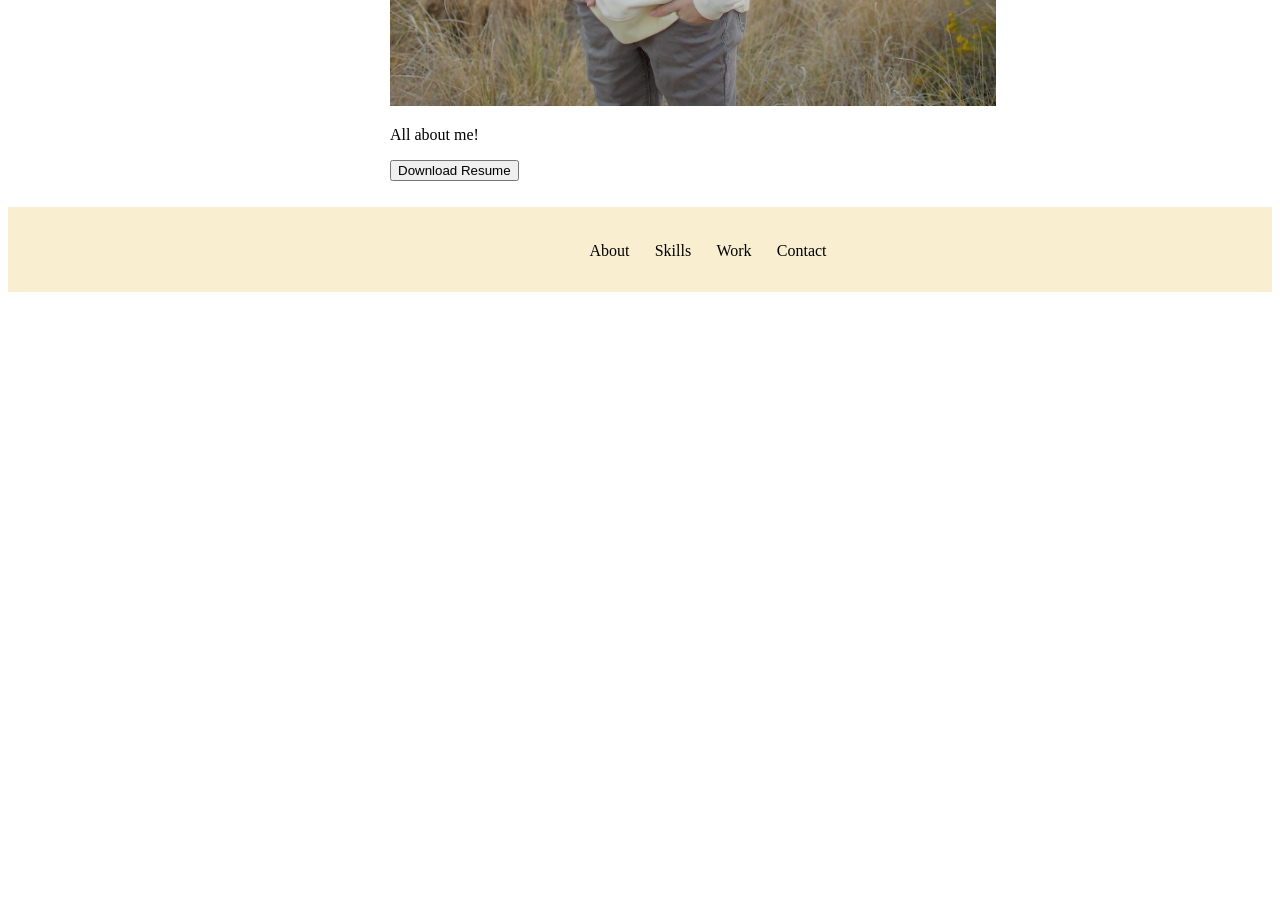
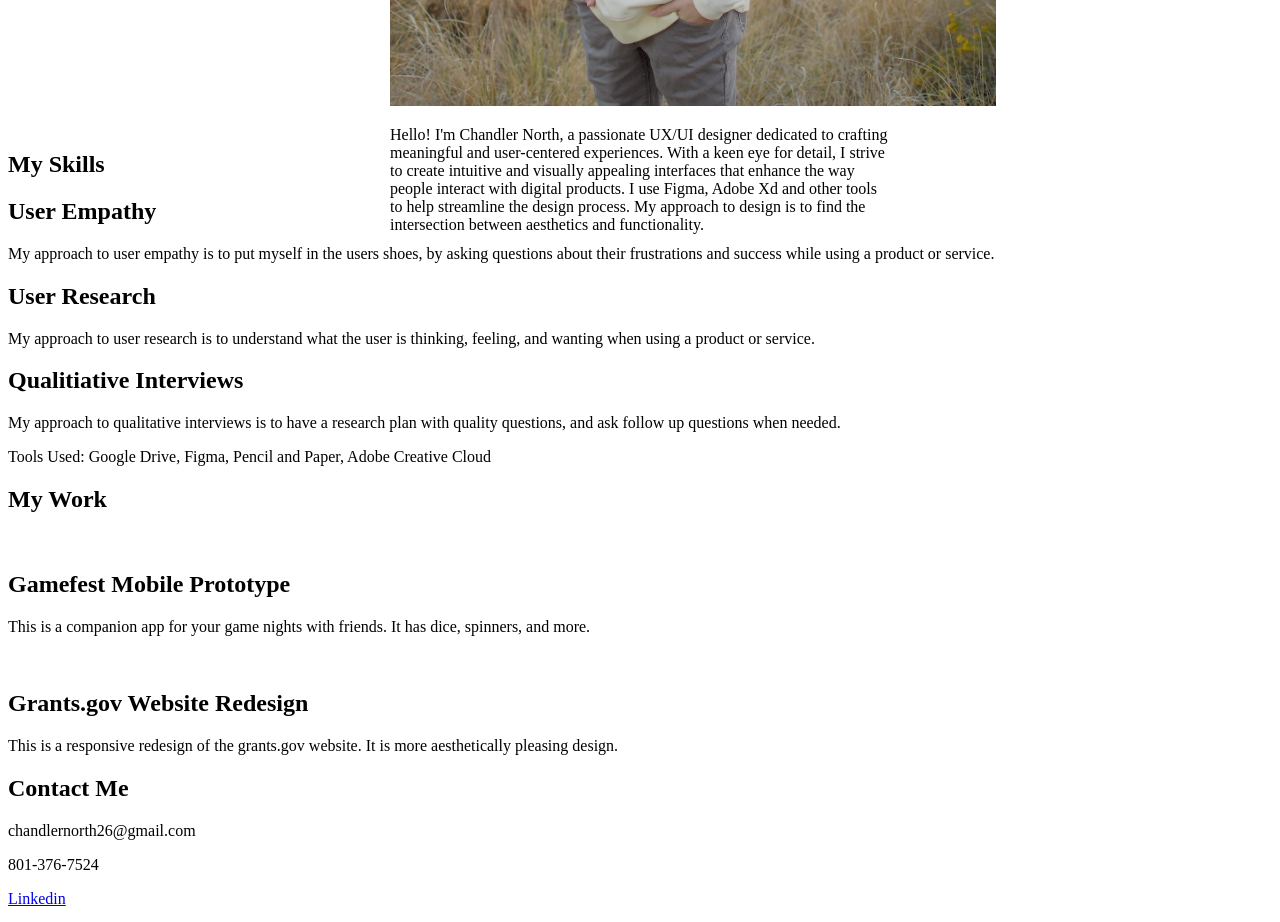
Before and after one commit to Chandlernorth/portfolio-webpage, a plain HTML site: page index.html in a window 1280 px wide. Shown: the part 698-1620 px from the top of the page. Before the commit the page ends 998 px from the top, so only its background shows below. Drawn offline with Linux system fonts and the light colour scheme.

Commit message:
Update index.html

```diff
--- a/index.html
+++ b/index.html
@@ -32,9 +32,54 @@
                 <div class="content">
                     <img src="images/me.JPG" alt="Me image">
                     <p>
-                        All about me!
+                        Hello! I'm Chandler North, a passionate UX/UI designer dedicated to crafting meaningful and user-centered experiences. With a keen eye for detail, I strive to create intuitive and visually appealing interfaces that enhance the way people interact with digital products. I use Figma, Adobe Xd and other tools to help streamline the design process. My approach to design is to find the intersection between aesthetics and functionality.
                     </p>
-                    <button>Download Resume</button>
+                </div>
+            </section>
+
+            <section class="skills">
+                <h1>My Skills</h1>
+                <div>
+                    <h2>User Empathy</h2>
+                    <p>My approach to user empathy is to put myself in the users shoes, by asking questions about their frustrations and success while using a product or service.</p>
+                </div>
+                <div>
+                    <h2>User Research</h2>
+                    <p>My approach to user research is to understand what the user is thinking, feeling, and wanting when using a product or service.</p>
+                </div>
+                <div>
+                    <h2>Qualitiative Interviews</h2>
+                    <p>My approach to qualitative interviews is to have a research plan with quality questions, and ask follow up questions when needed.</p>
+                </div>
+                <div>
+                    <p>Tools Used: Google Drive, Figma, Pencil and Paper, Adobe Creative Cloud</p>
+                </div>
+            </section>
+
+            <section class="work">
+                <h1>My Work</h1>
+                <img>
+                <div>
+                    <h2>Gamefest Mobile Prototype</h2>
+                    <p>This is a companion app for your game nights with friends. It has dice, spinners, and more.</p>
+                </div>
+                <img>
+                <div>
+                    <h2>Grants.gov Website Redesign</h2>
+                    <p>This is a responsive redesign of the grants.gov website. It is more aesthetically pleasing design.</p>
+                </div>
+            </section>
+
+            <section class="contact">
+                <h1>Contact Me</h1>
+                <div>
+                    <p>chandlernorth26@gmail.com</p>
+                </div>
+                <div>
+                    <p>801-376-7524</p>
+                </div>
+                <div>
+                    <a href="www.linkedin.com/in/chandlernorth">Linkedin</a>
                 </div>
             </section>
 
```
